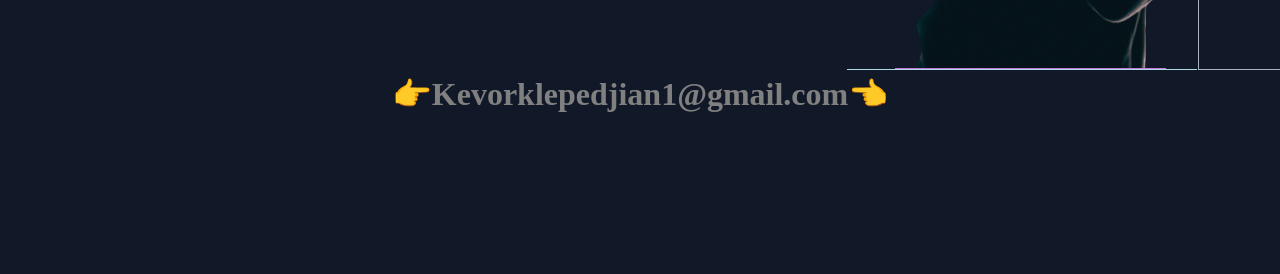
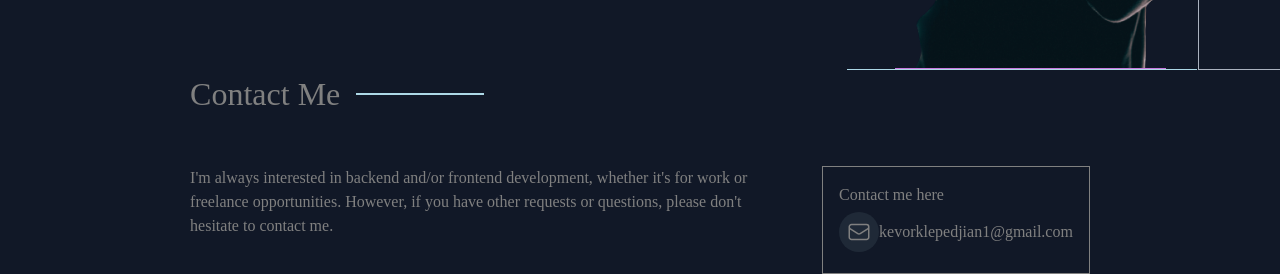
Before and after one commit to kevorklepedjian1/sa, a React (Vite) app: page / in a window 1280 px wide. Shown: the part 4294-4568 px from the top of the page. Before the commit the page ends 4412 px from the top, so only its background shows below. Built offline with nearby package versions, Linux system fonts and the light colour scheme.

Commit message:
first commit

```diff
--- a/src/Components/Contact.jsx
+++ b/src/Components/Contact.jsx
@@ -2,7 +2,36 @@
 
 function Contact() {
   return (
-    <div className='lp'><h1 class="hero__title">👉<a href='mailto:kevorklepedjian1@gmail.com'>Kevorklepedjian1@gmail.com</a>👈 </h1></div>
+    <div className='king'>
+    <sections class="contacts" id="contacts">
+    <div class="projects__header">
+                <h2 class="h2">Contact Me</h2>
+
+            </div>
+    <div class="contacts__content">
+        <p class="contacts__description">I'm always <span>interested in backend and/or frontend development</span>, whether it's for work or freelance opportunities. However, if you have other requests or questions, please don't hesitate to contact me.</p>
+        <div class="contacts__media">
+            <h3 class="contacts__title">Contact me here</h3>
+            <div class="contacts__list">
+
+                    <div class="contact-item">
+
+                    <a href="mailto:kevorklepedjian1@gmail.com" class="media">
+                            <a href="mailto:kevorklepedjian1@gmail.com" target="_blank" alt="email" class="media__icon"> <svg xmlns="http://www.w3.org/2000/svg" fill="none" viewBox="0 0 24 24" stroke-width="1.5" stroke="currentColor" class="w-6 h-6">
+                                <path stroke-linecap="round" stroke-linejoin="round" d="M21.75 6.75v10.5a2.25 2.25 0 0 1-2.25 2.25h-15a2.25 2.25 0 0 1-2.25-2.25V6.75m19.5 0A2.25 2.25 0 0 0 19.5 4.5h-15a2.25 2.25 0 0 0-2.25 2.25m19.5 0v.243a2.25 2.25 0 0 1-1.07 1.916l-7.5 4.615a2.25 2.25 0 0 1-2.36 0L3.32 8.91a2.25 2.25 0 0 1-1.07-1.916V6.75" />
+                            </svg>
+                            </a>
+                        </a>
+                        <span class="contact-text">kevorklepedjian1@gmail.com</span>
+                    </div>
+
+
+
+            </div>
+        </div>
+    </div>
+</sections>
+</div>
   )
 }
 
--- a/src/index.css
+++ b/src/index.css
@@ -372,8 +372,38 @@
   height: 2px;
   position: absolute;
   top: 30%;
-  background-color: var(--gray);
+  background-color:gray;
   transition: all 0.2s ease;
+}
+.contact-item{
+  display: flex;
+  align-items: center;
+  justify-content: center;
+  flex-direction: row;
+}
+.contacts__content {
+    display: flex;
+    justify-content: space-between;
+    align-items: start;
+    flex-wrap: wrap;
+    gap: 32px;
+    margin-top: 48px;
+}
+.contacts__description {
+  color:gray;
+  max-width: 600px;
+}
+.h2 {
+  font-size: 32px;
+  font-weight: 500;
+  position: relative;
+  float: none;
+  clear: both;
+  display: inline-block;
+}
+.contacts__media {
+  border: 1px solid gray;
+  padding: 16px;
 }
 @media (max-width: 1024px){
 .hamburger {
```
